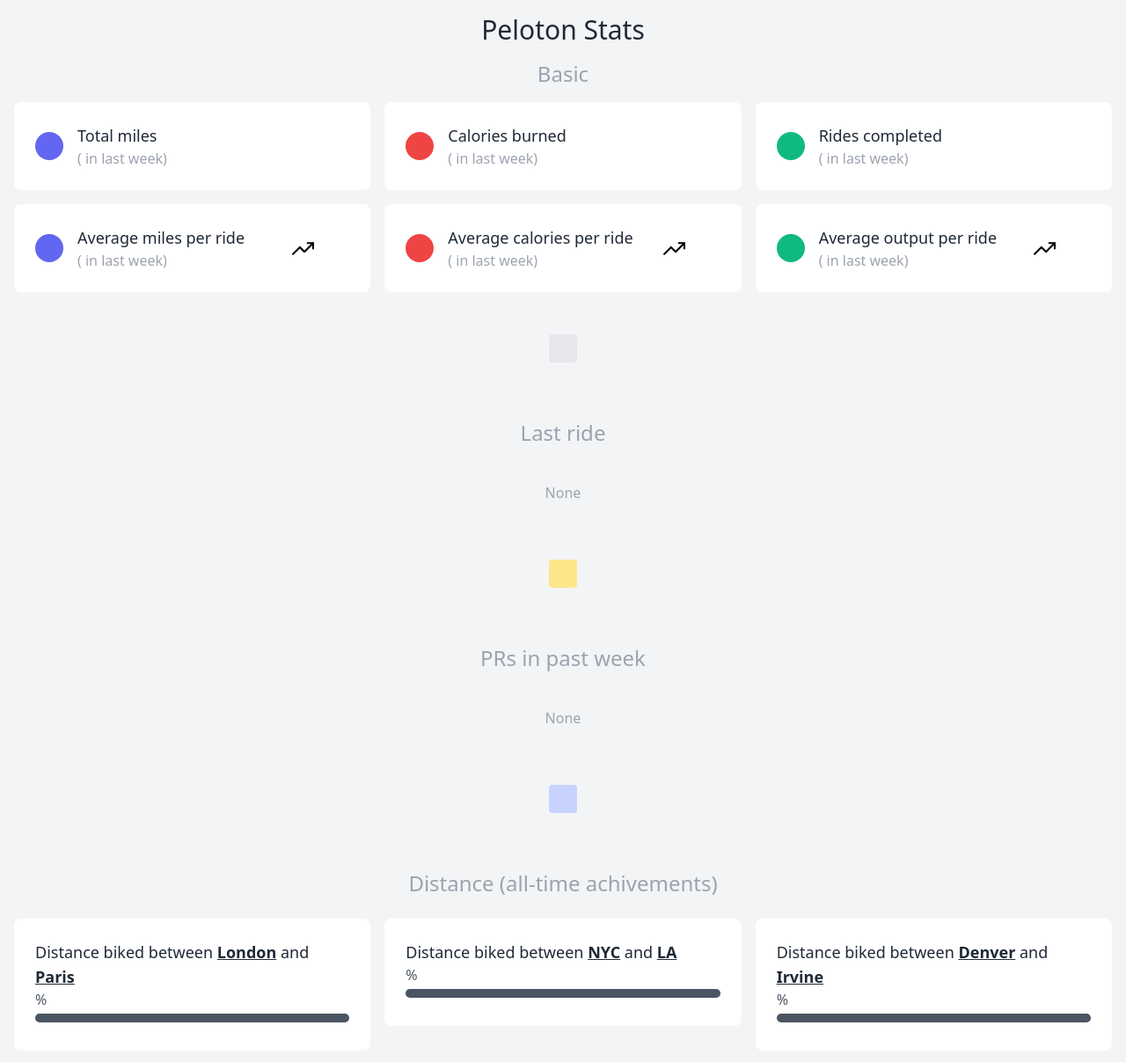
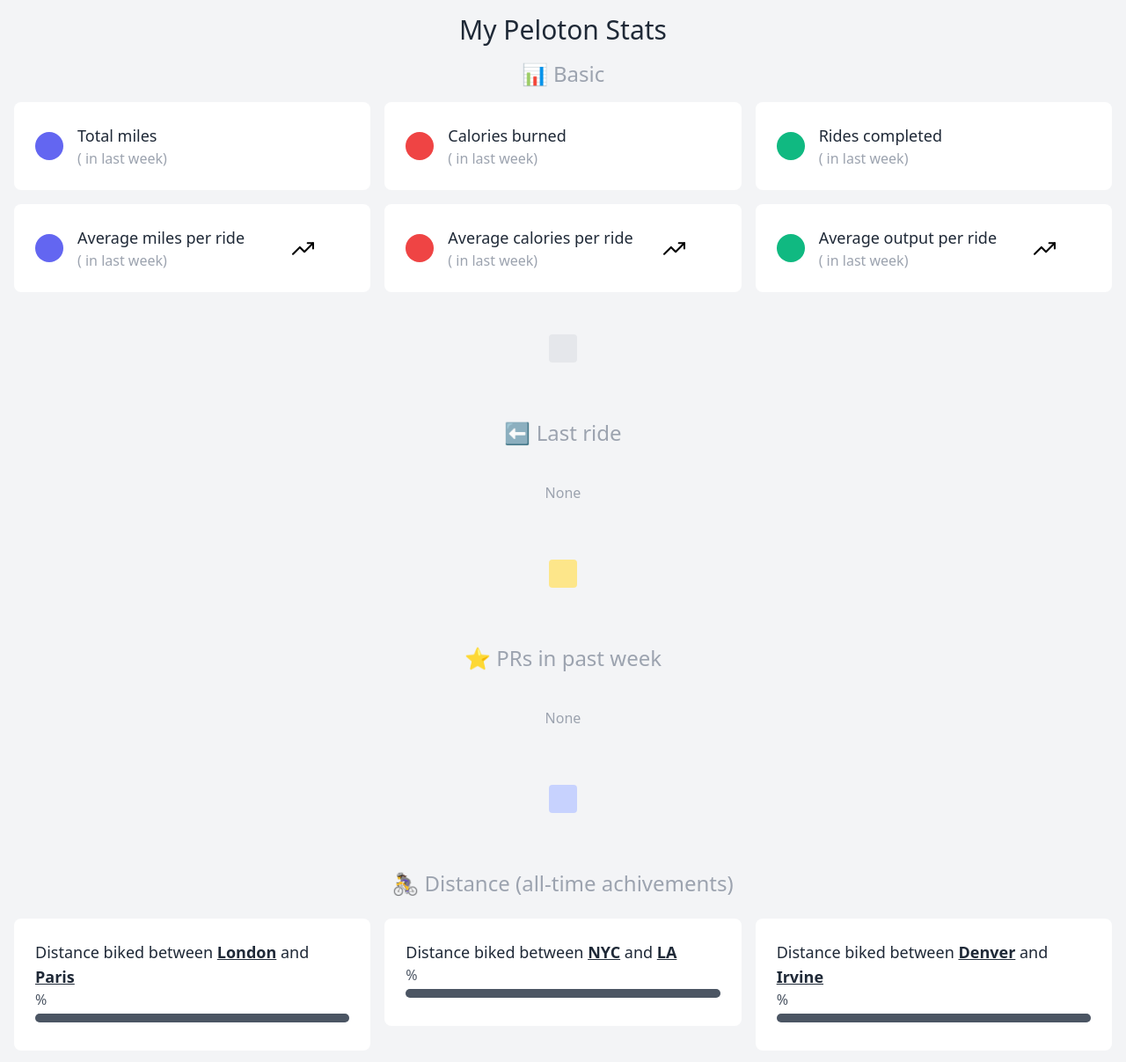
Before and after one commit to ackatz/peloapp, a FastAPI app: template templates/index.html in a window 1280 px wide. Shown: the top 1207 px of the page at 88% size. Run offline with FastAPI, Linux system fonts and the light colour scheme; the template is opened without the code that fills it, so the values that code supplies are empty.

Commit message:
Add some emojis

```diff
--- a/templates/index.html
+++ b/templates/index.html
@@ -13,9 +13,9 @@
   <body class="bg-gray-100 font-sans">
     <div class="container mx-auto px-4">
       <h1 class="py-4 text-3xl font-medium text-center text-gray-800">
-        Peloton Stats
+        My Peloton Stats
       </h1>
-      <h1 class="text-2xl font-medium text-center text-gray-400">Basic</h1>
+      <h1 class="text-2xl font-medium text-center text-gray-400">📊 Basic</h1>
 
       <div class="grid grid-cols-3 gap-4 mt-4">
         <div class="col-span-3 lg:col-span-1">
@@ -193,7 +193,7 @@
       />
 
       <h1 class="py-4 text-2xl font-medium text-center text-gray-400">
-        Last ride
+        ⬅️ Last ride
       </h1>
       <div class="grid grid-cols-3 gap-4 mt-2"></div>
 
@@ -244,7 +244,7 @@
         />
 
         <h1 class="py-4 text-2xl font-medium text-center text-gray-400">
-          PRs in past week
+          ⭐️ PRs in past week
         </h1>
         <div class="grid grid-cols-3 gap-4 mt-2"></div>
 
@@ -299,7 +299,7 @@
           />
 
           <h1 class="py-4 text-2xl font-medium text-center text-gray-400">
-            Distance (all-time achivements)
+            🚴‍♀️ Distance (all-time achivements)
           </h1>
           <div class="grid grid-cols-3 gap-4 mt-2">
             <div class="col-span-1 lg:col-span-1">
@@ -460,7 +460,7 @@
             class="w-8 h-8 mx-auto my-8 bg-red-200 border-0 rounded md:my-12 dark:bg-gray-700"
           />
           <h1 class="py-4 text-2xl font-medium text-center text-gray-400">
-            Calories (all-time achievements)
+            🌮 Calories (all-time achievements)
           </h1>
           <div class="grid grid-cols-3 gap-4 mt-2">
             <div class="col-span-3 lg:col-span-1">
@@ -525,7 +525,7 @@
             class="w-8 h-8 mx-auto my-8 bg-green-200 border-0 rounded md:my-12 dark:bg-gray-700"
           />
           <h1 class="py-4 text-2xl font-medium text-center text-gray-400">
-            Rides (all-time achievements)
+            🚲 Rides (all-time achievements)
           </h1>
           <div class="mb-4 grid grid-cols-2 gap-4 mt-2">
             <div class="col-span-3 lg:col-span-1">
@@ -566,6 +566,13 @@
               </div>
             </div>
           </div>
+          <h1 class="py-4 text-xl font-medium text-center text-gray-800">
+            Built by
+            <a href="akatz.org" target="_blank" class="text-blue-500"
+              >Andrew Katz</a
+            >
+            in 2023
+          </h1>
         </div>
       </div>
     </div>
```
